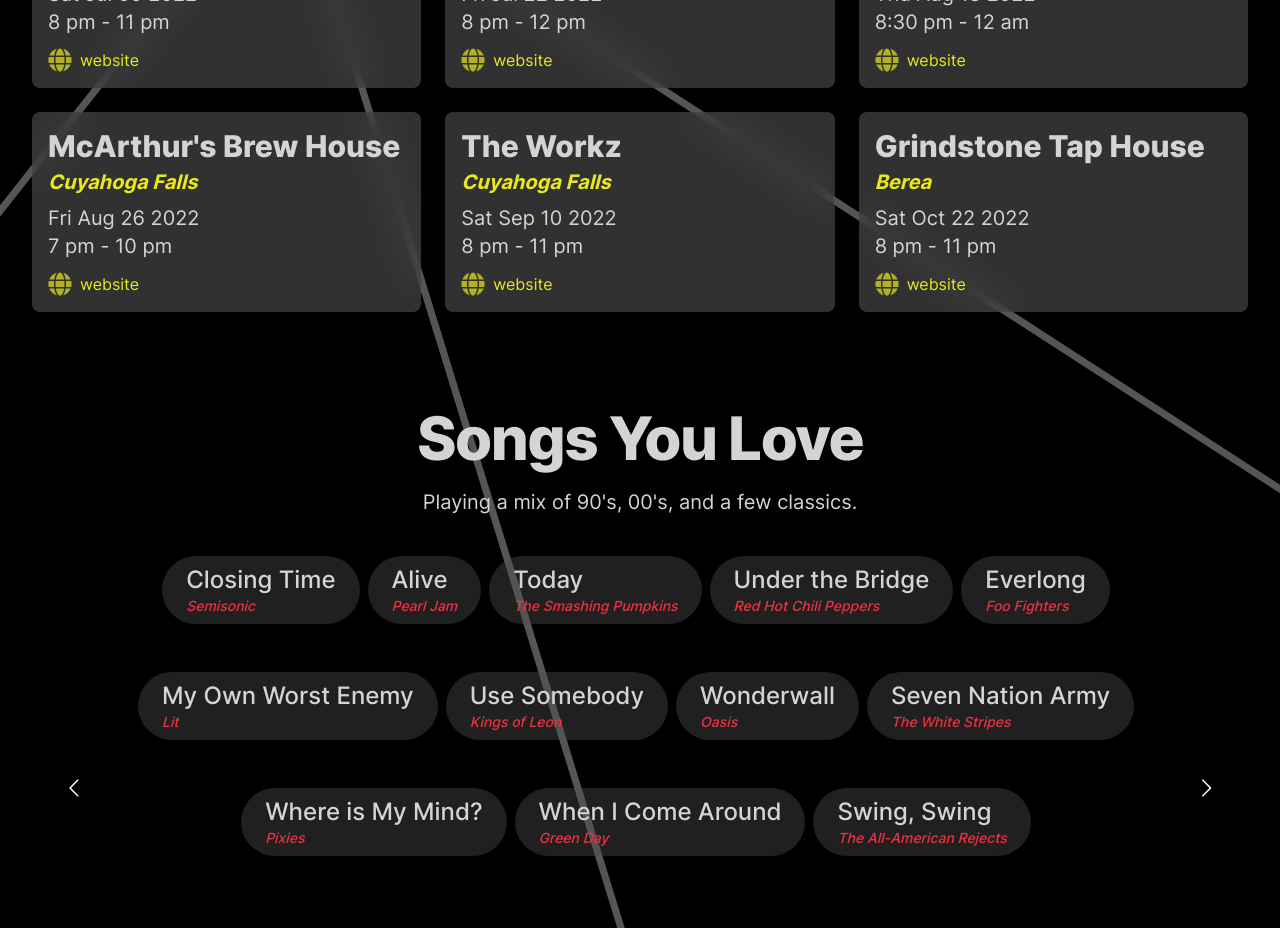
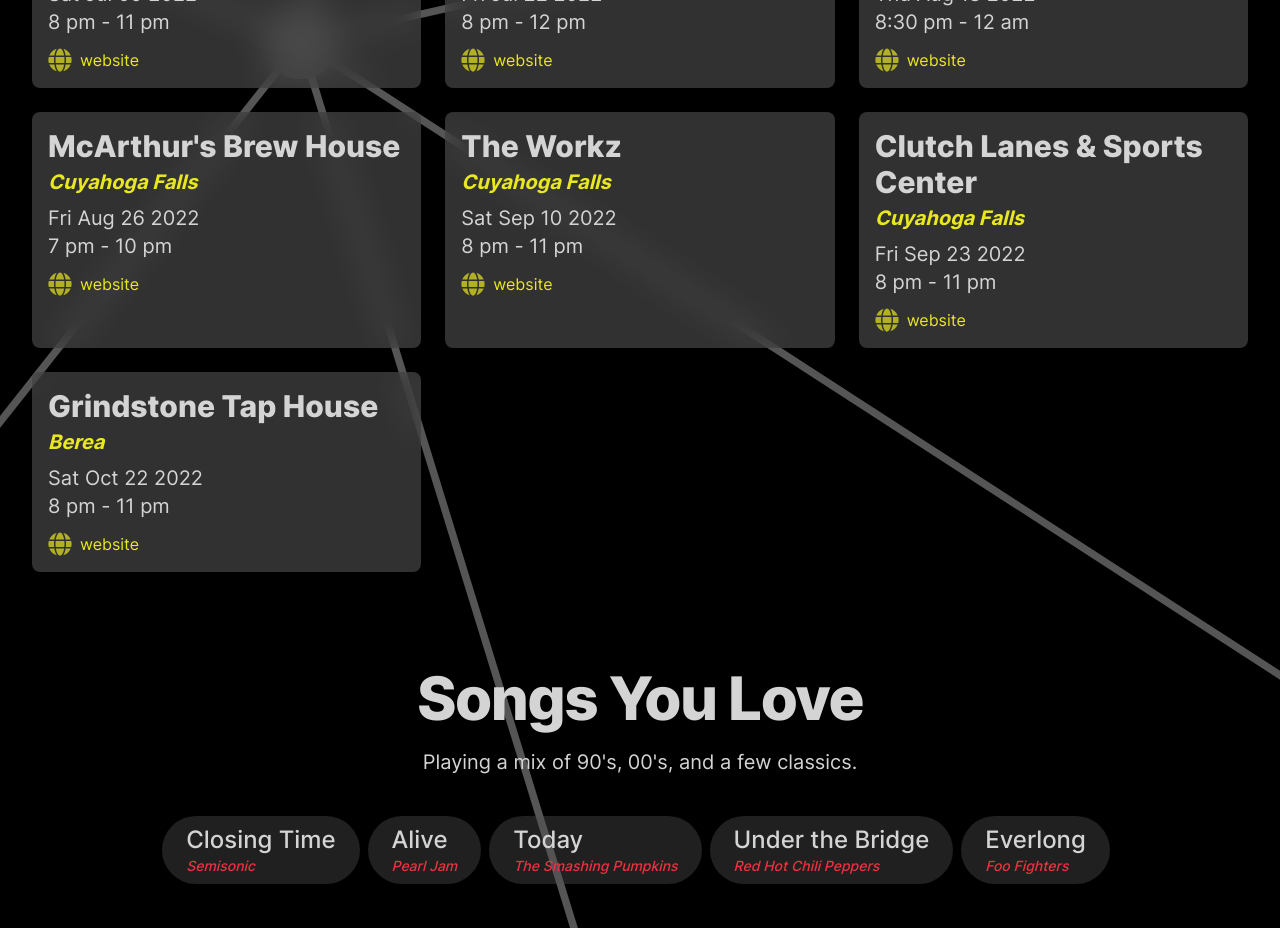
Before and after one commit to keepforever/www.endrockcle.com, a Next.js app: page / in a window 1280 px wide. Shown: the part 4460-5388 px from the top of the page. Built offline with nearby package versions, Linux system fonts and the light colour scheme.

Commit message:
feat: add show

```diff
--- a/src/constants/shows.ts
+++ b/src/constants/shows.ts
@@ -75,6 +75,15 @@
 
   {
     id: 9,
+    date: '09/23/2022',
+    venueName: 'Clutch Lanes & Sports Center',
+    city: 'Cuyahoga Falls',
+    beginEnd: '8 pm - 11 pm',
+    url: 'https://www.facebook.com/ClutchLanes',
+  },
+
+  {
+    id: 10,
     date: '10/22/2022',
     venueName: 'Grindstone Tap House',
     city: 'Berea',
```
